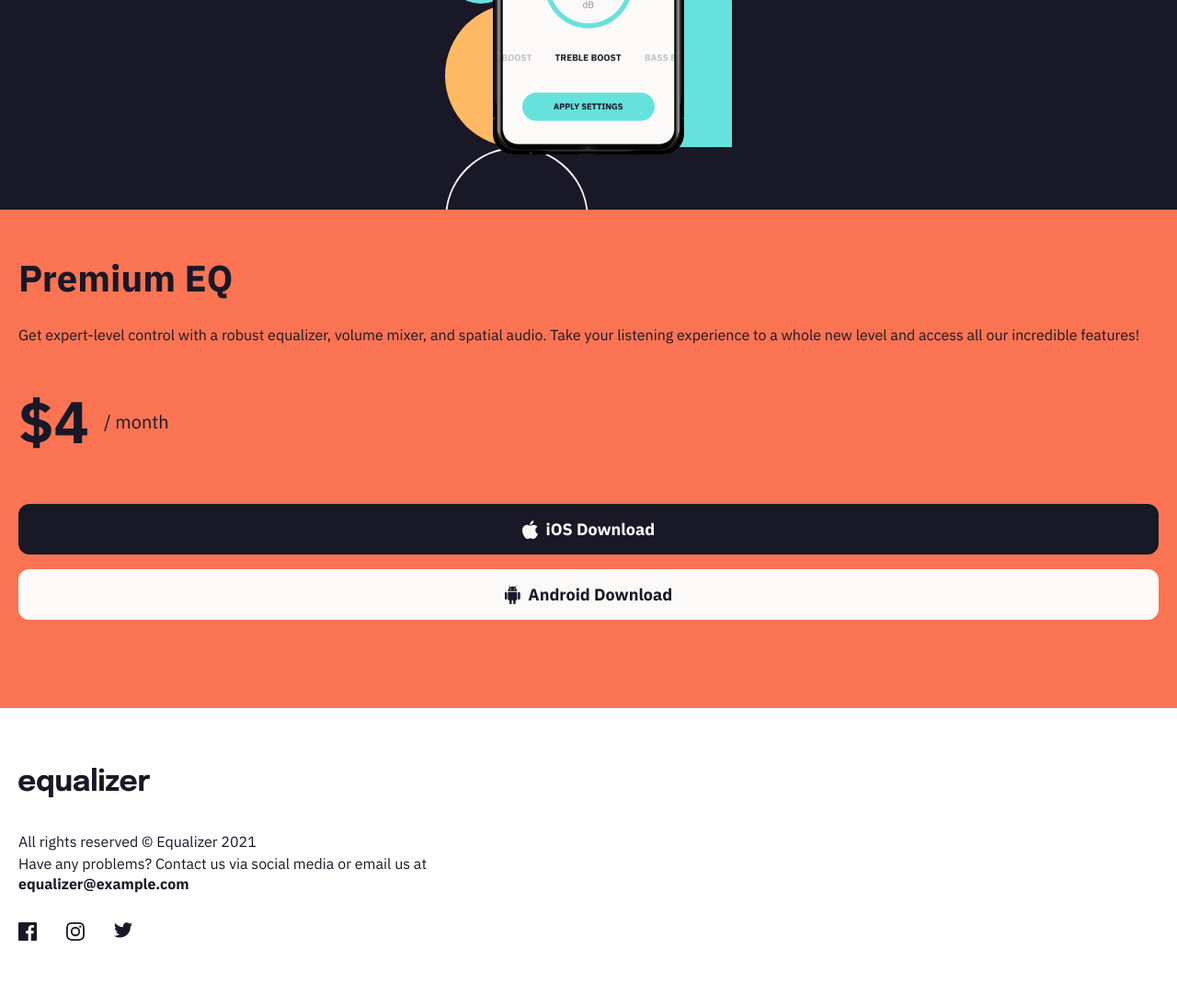
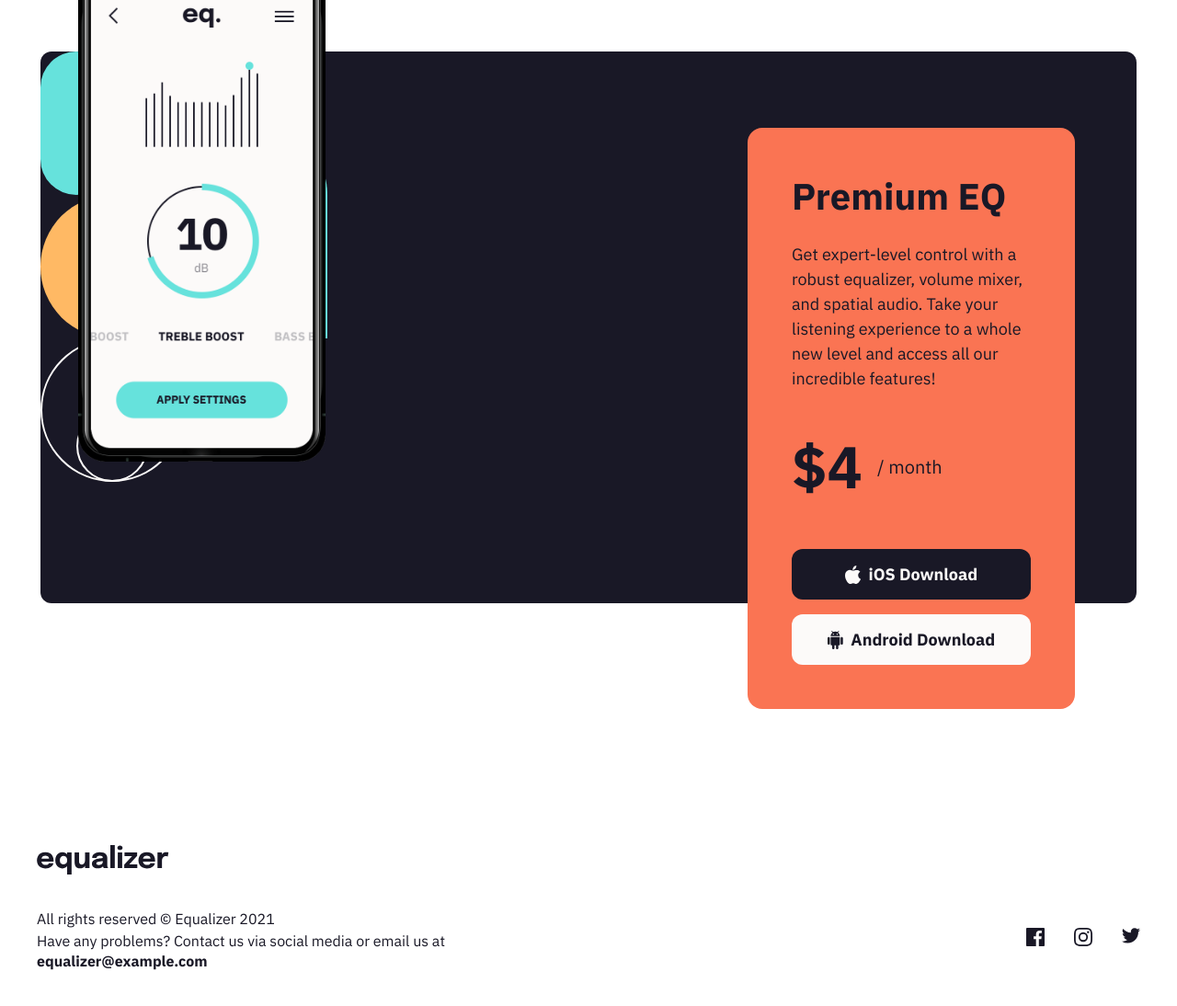
Before and after one commit to eduardomumo/equalizer-landing-page-challenge-level-1, a plain HTML site: page index.html in a window 1280 px wide. Shown: the part 700-1794 px from the top of the page at 92% size. Before the commit the page ends 1727 px from the top, so only its background shows below. Drawn offline with Linux system fonts and the light colour scheme.

Commit message:
finish tablet design

```diff
--- a/index.html
+++ b/index.html
@@ -23,13 +23,10 @@
   </header>
 
   <main>
-
+    <div class="card-container">
       <div class="mobile-card">
         <img class="mobile-img" src="assets/illustration-app.png" alt="mobile">
-
       </div>
-
-
       <!-- premium orange card -->
       <div class="premiun-card">
         <h2>Premium EQ</h2>
@@ -44,11 +41,11 @@
           <img class="icon-apple" src="assets/icon-apple.svg" alt="icon-apple">
           <button class="button-ios">iOS Download</button>
         </div>
-
         <!-- android button -->
         <div class="button-android-container">
           <img class="icon-android" src="assets/icon-android.svg" alt="icon-android">
           <button class="button-android">Android Download</button>
+        </div>
       </div>
     </div>
   </main>
@@ -56,13 +53,21 @@
 
 <footer>
   <img class="footer-logo" src="assets/logo.svg" alt="logo">
+
+  <div class="footer-text-social-container">
+
+    <div>
       <p class="footer-text">All rights reserved © Equalizer 2021</p>
       <p class="footer-text">Have any problems? Contact us via social media or email us at </p>
       <p class="footer-mail">equalizer@example.com</p>
+    </div>
+
     <div class="socials">
       <a href="#"><img src="assets/icon-facebook.svg" alt="facebook"></a>
       <a href="#"><img src="assets/icon-instagram.svg" alt="instagram"></a>
       <a href="#"><img src="assets/icon-twitter.svg" alt="twitter"></a>
+    </div>
+
   </div>
 
 </footer>
--- a/mobile.css
+++ b/mobile.css
@@ -83,7 +83,7 @@ h1{
     background: var(--orange);
     padding-left: 1.25rem;
     padding-right: 1.25rem;
-    padding-bottom: 3rem;
+    padding-bottom: 6.94rem;
     padding-top: 3rem;
 }
 
@@ -150,7 +150,6 @@ h2{
     margin-top: 1rem;
     margin-left: auto;
     margin-right: auto;
-    margin-bottom: 3rem;
 }
 
 .icon-android{
--- a/tablet.css
+++ b/tablet.css
@@ -0,0 +1,87 @@
+/* tablet design */
+@media (min-width: 768px) {
+
+    header{
+        background-image:
+        url(assets/bg-main-tablet.png),
+        url(assets/bg-pattern-1.svg);
+        background-repeat: no-repeat;
+        background-position:
+        top 31% left 109%,
+        top -50% right -12%;
+    }
+
+    .header-logo{
+        margin-left: 2.75rem;
+    }
+
+    h1{
+        font-size: 4rem;
+        max-width: 26rem;
+        margin-left: 2.75rem;
+        margin-top: 8rem;
+    }
+
+    .header-text{
+        font-size: 1.25rem;
+        margin-left: 2.75rem;
+        max-width: 34rem;
+    }
+
+    /* mobile card  */
+
+    .card-container{
+        position: relative;
+    }
+
+    .mobile-card{
+        height: 37.5rem;
+        margin-left: 2.75rem;
+        margin-right: 2.75rem;
+        border-radius: 0.75rem;
+        background-position: left top;
+    }
+
+    .mobile-img{
+        max-width: 16.8rem;
+        height: 34.75rem;
+        left: 41px;
+        right: auto;
+    }
+
+    /* premium orange card */
+    .premiun-card{
+        max-width: 22.25rem;
+        padding-left: 3rem;
+        padding-right: 3rem;
+        padding-bottom: 3rem;
+        border-radius: 1rem;
+        position: absolute;
+        top: 83px;
+        right: 111px;
+    }
+
+    .premiun-card-text{
+        font-size: 1.125rem;
+    }
+
+    footer{
+        margin-left: 2.5rem;
+        margin-right: 2.5rem;
+        margin-bottom: 5rem;
+    }
+
+    .footer-logo{
+        margin-top: 16.38rem
+    }
+
+    .footer-text-social-container{
+        display: flex;
+        align-items: center;
+        justify-content: space-between;
+    }
+
+    .footer-mail{
+        margin-bottom: 0;
+    }
+}
```
Lines whose indentation alone changed are shown as unchanged.
